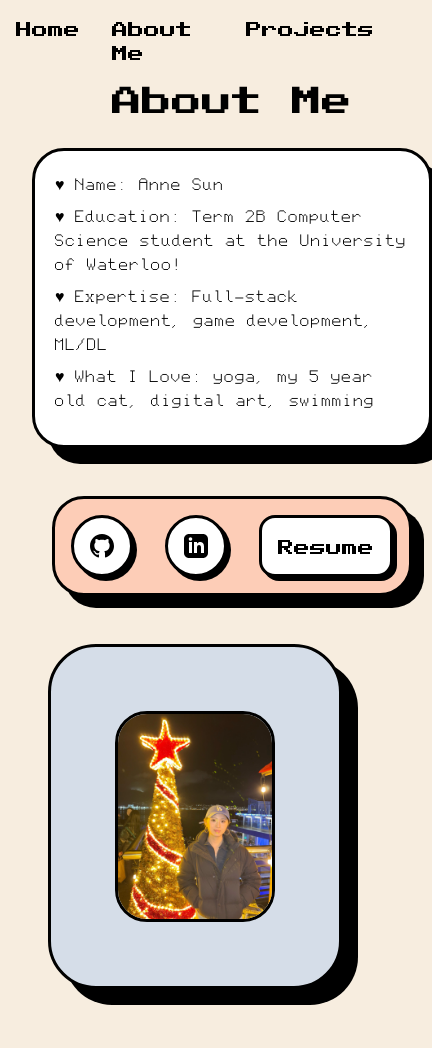
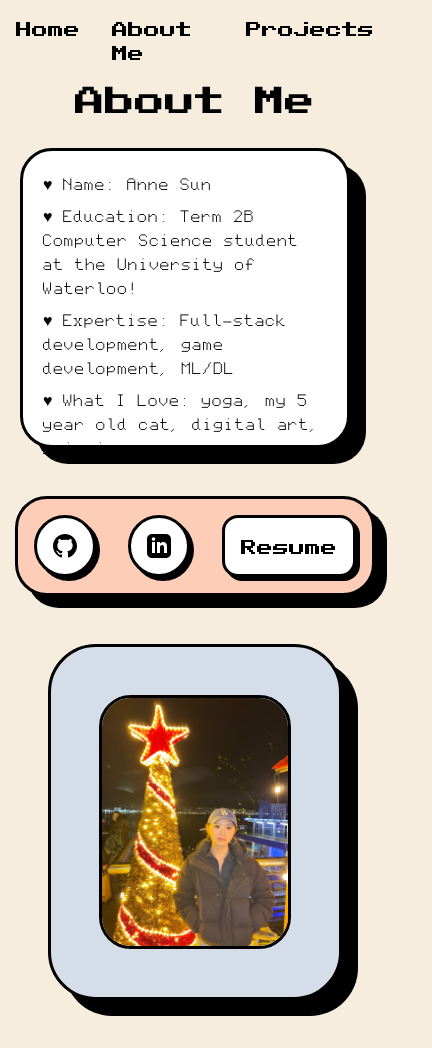
Before and after one commit to AnneSun1/Portfolio, a Next.js app: page /about in a window 390 px wide. Shown: the whole page, 432 px wide, since content can reach past the window. Built offline with nearby package versions, Linux system fonts and the light colour scheme.

Commit message:
mobile layout improved

```diff
--- a/app/about/about.css
+++ b/app/about/about.css
@@ -1,11 +1,23 @@
+@media screen and (max-width: 600px) {
+    .description-container {
+        max-height: 600px;
+        max-width: 300px;
+    }
+
+    .portrait-container {
+        margin: 0.2rem;
+        padding: 2rem;
+    }
+
+}
 .about-me-container {
     display: flex;
     flex-direction: column;
     flex-wrap: wrap;
     align-items: center;
     justify-content: center;
-    margin-right: 2rem;
-    margin-left: 2rem;
+    /* margin-right: 2rem;
+    margin-left: 2rem; */
     margin-top: 5rem;
 
 }
@@ -17,7 +29,7 @@
     border-radius: 3rem;
     box-shadow: 1rem 1rem black;
     background-color: #D5DDE8;
-    padding: 4rem;
+    padding: 3rem;
     display: flex;
     justify-content: center;
     align-items: center;
@@ -41,22 +53,18 @@
     border-radius: 2rem;
 }
 
-@media screen and (max-width: 600px) {
-    .description-container {
-        height: 600px;
-        width: 200px;
-    }
-}
 .description-container {
     margin-top: 2rem;
-    height: 300px;
-    width: 400px;
+    max-height: 300px;
+    max-width: 400px;
     border: solid;
     border-radius: 2rem;
     box-shadow: 1rem 1rem black;
     padding: 1rem;
     font-family: "PixelCode Thin";
     background-color: white;
+    margin-left: 20px;
+    margin-right: 40px;
 }
 .description-container p{
     padding: 0.25rem;
--- a/app/about/page.tsx
+++ b/app/about/page.tsx
@@ -21,13 +21,12 @@ export default function About() {
     })
 
     return (
-        <div className="flex flex-row justify-evenly align-items flex-wrap-reverse">
+        <div className="flex flex-row justify-center align-items flex-wrap-reverse">
             <NavBar/>
 
-                <div className="portrait-container">
-                    {/* <p>♥</p> */}
-                    <img className="me" src='./images/portfolio-img.jpeg'></img>
-                </div>
+            <div className="portrait-container">
+                <img className="me" src='./images/portfolio-img.jpeg'></img>
+            </div>
 
                 {/* <img className="cat" src="./images/cat-portfolio-img.jpg"></img> */}
             <div className="about-me-container">
--- a/app/projects/page.tsx
+++ b/app/projects/page.tsx
@@ -43,7 +43,7 @@ export default function Projects() {
     return (
         <div className="">
             <NavBar/>
-            <div className="h-screen w-screen bg-[#FDCDB7] flex flex-col justify-center items-center" ref={container}>
+            <div className="h-full w-full bg-[#FDCDB7] flex flex-col justify-center items-center pb-10" ref={container}>
                 <div className='text-black flex justify-self-center self-center lg:text-6xl text-4xl mb-10 mt-10'>Projects</div>
 
                 <div className="number-container">
```
